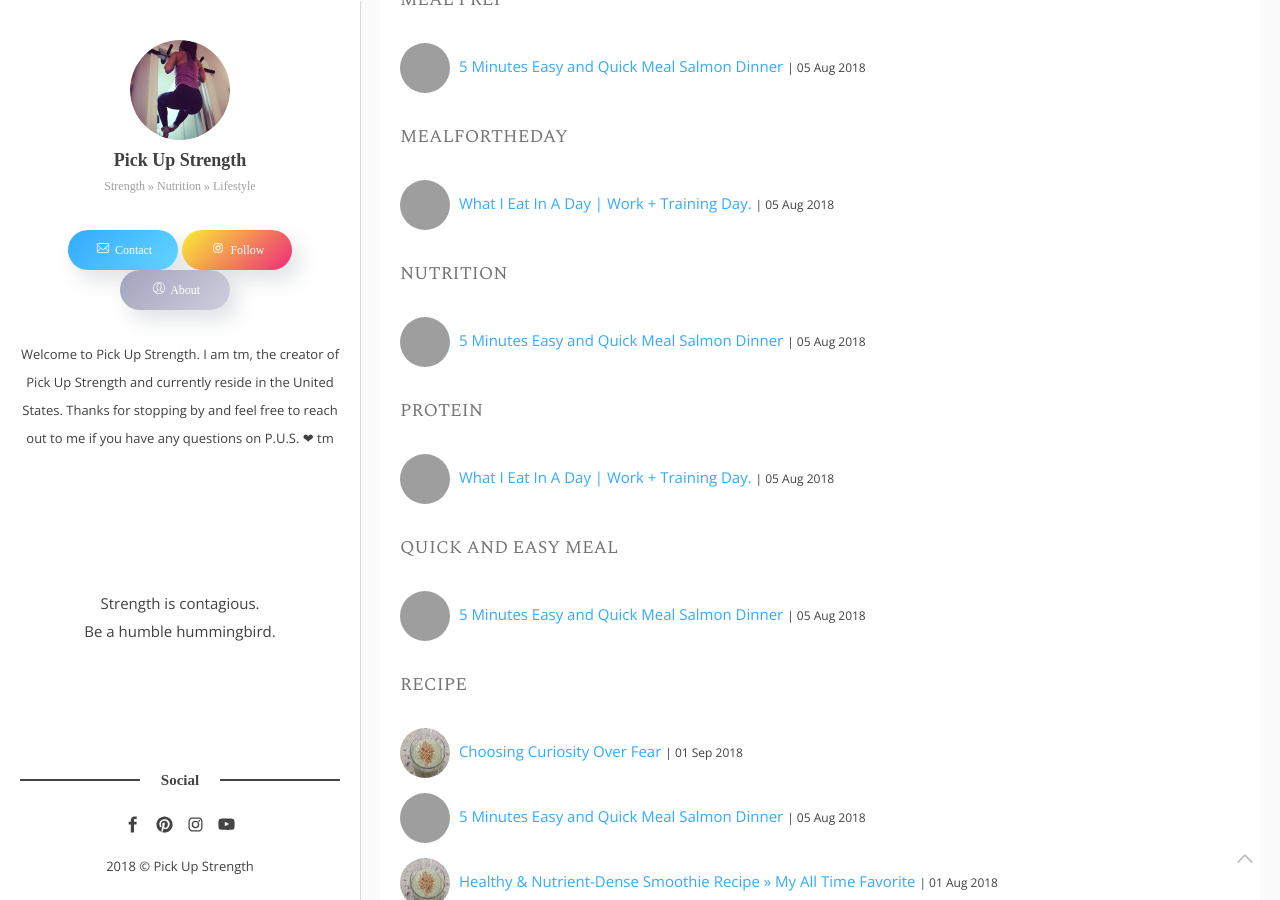
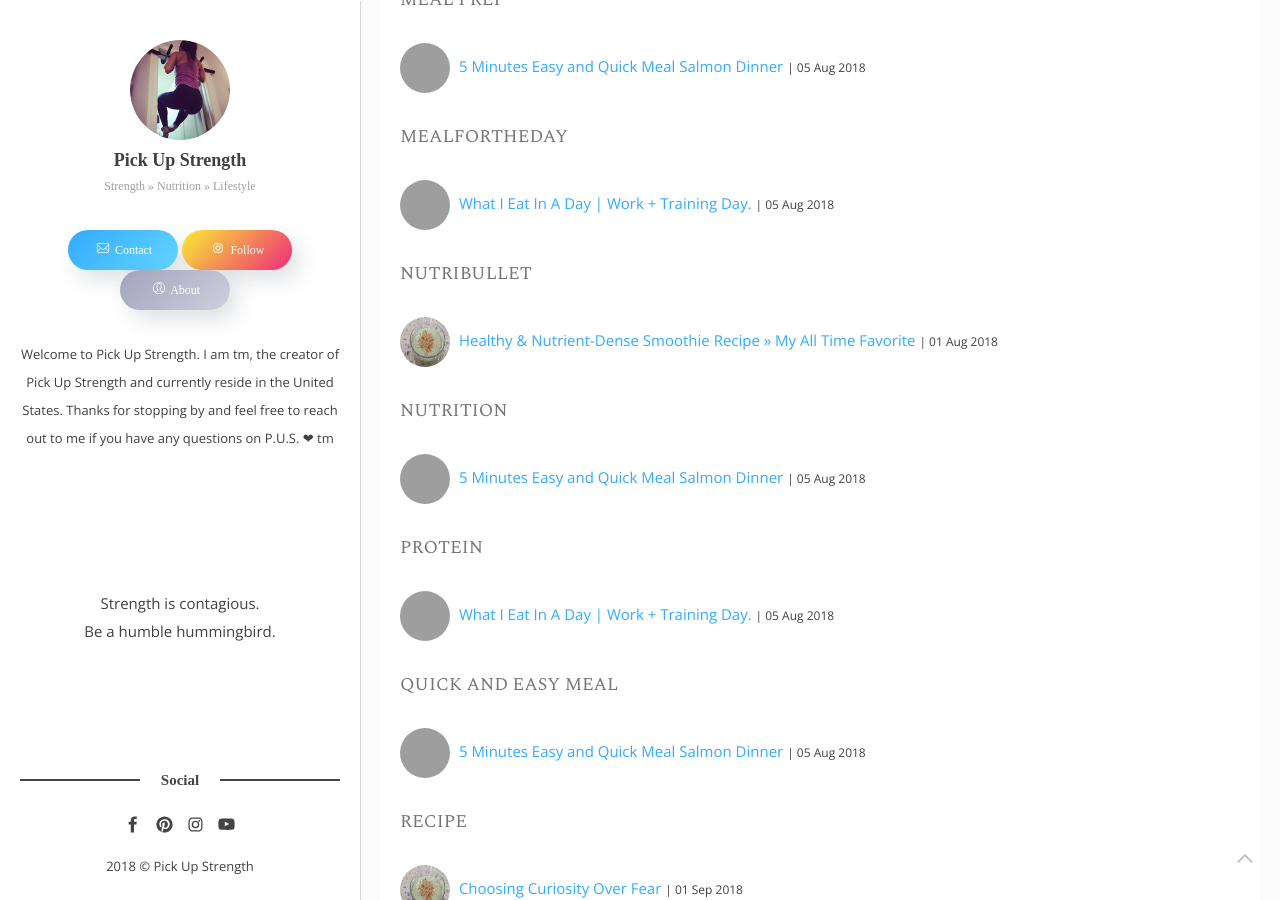
Before and after one commit to teckmonster/pickupstrength, a Jekyll site: the page built from tags.html, in a window 1280 px wide and 900 px high, scrolled down 989 px, cut to the strip 0-900 px from the top of the window. Built offline with Jekyll 4.4.1, drawn with Linux system fonts in a browser that asks for light colours; some web fonts are replaced; comment, search, counter and statistics services are not loaded; grey boxes are pictures that could not be loaded.

Commit message:
edit post smoothie

```diff
--- a/_posts/2018-08-11-healthy-nutrient-dense-smoothie-recipe.markdown
+++ b/_posts/2018-08-11-healthy-nutrient-dense-smoothie-recipe.markdown
@@ -4,7 +4,7 @@
 date: 2018-08-01 20:13:18 +0200
 header-img: "images/smoothie-3.jpg"
 image: smoothie-3.jpg
-tags: [smoothie, recipe]
+tags: [smoothie, recipe, nutribullet]
 categories: nutrition
 description: A well balanced and nutrient dense recipe with macronutrients - protein, healthy fat, and fiber! Depending on your nutrition goals, you can use this recipe and tailor to your needs. The goal is to make sure your smoothie has these macronutrients.
 
@@ -45,7 +45,7 @@
 
 #### Instructions
 
-Place all the ingredients in a high-speed blender and blend until desired consistency. I like to put liquid in the blender cup first!
+Place all the ingredients in a high-speed blender (my favorite by far is the NutriBullet) and blend until desired consistency. I like to put liquid in the blender cup first!
 
 I finally found my favorite protein powder. It is the Vital Proteins Collagen Peptides. It is pasture-raised, grass-fed, non-GMO, and Kosher. Their collagen powder is soluble in cold and hot liquids, and you can put them in coffee or mixed into a smoothie.
 
@@ -79,6 +79,7 @@
 
 #### Featured Brands I Use
 
+<a target="_blank"  href="https://www.amazon.com/gp/product/B007TIE0GQ/ref=as_li_tl?ie=UTF8&camp=1789&creative=9325&creativeASIN=B007TIE0GQ&linkCode=as2&tag=pickupstrengt-20&linkId=d58c536248555805feb2414d1bd17a7c"><img border="0" src="//ws-na.amazon-adsystem.com/widgets/q?_encoding=UTF8&MarketPlace=US&ASIN=B007TIE0GQ&ServiceVersion=20070822&ID=AsinImage&WS=1&Format=_SL110_&tag=pickupstrengt-20" ></a><img src="//ir-na.amazon-adsystem.com/e/ir?t=pickupstrengt-20&l=am2&o=1&a=B007TIE0GQ" width="1" height="1" border="0" alt="" style="border:none !important; margin:0px !important;" />
 <a target="_blank"  href="https://www.amazon.com/gp/product/B00K6JUG4K/ref=as_li_tl?ie=UTF8&camp=1789&creative=9325&creativeASIN=B00K6JUG4K&linkCode=as2&tag=pickupstrengt-20&linkId=8039e400227e0f7f6d9230863905221b"><img border="0" src="//ws-na.amazon-adsystem.com/widgets/q?_encoding=UTF8&MarketPlace=US&ASIN=B00K6JUG4K&ServiceVersion=20070822&ID=AsinImage&WS=1&Format=_SL110_&tag=pickupstrengt-20" ></a><img src="//ir-na.amazon-adsystem.com/e/ir?t=pickupstrengt-20&l=am2&o=1&a=B00K6JUG4K" width="1" height="1" border="0" alt="" style="border:none !important; margin:0px !important;" />
 <a target="_blank"  href="https://www.amazon.com/gp/product/B071DBB21X/ref=as_li_tl?ie=UTF8&camp=1789&creative=9325&creativeASIN=B071DBB21X&linkCode=as2&tag=pickupstrengt-20&linkId=7c31ec9b3902d4fe782560cd69c8fbd4"><img border="0" src="//ws-na.amazon-adsystem.com/widgets/q?_encoding=UTF8&MarketPlace=US&ASIN=B071DBB21X&ServiceVersion=20070822&ID=AsinImage&WS=1&Format=_SL110_&tag=pickupstrengt-20" ></a><img src="//ir-na.amazon-adsystem.com/e/ir?t=pickupstrengt-20&l=am2&o=1&a=B071DBB21X" width="1" height="1" border="0" alt="" style="border:none !important; margin:0px !important;" />
 <a target="_blank"  href="https://www.amazon.com/gp/product/B00856TSCC/ref=as_li_tl?ie=UTF8&camp=1789&creative=9325&creativeASIN=B00856TSCC&linkCode=as2&tag=pickupstrengt-20&linkId=e6b863f88fc4966bb476d00f04ecbc43"><img border="0" src="//ws-na.amazon-adsystem.com/widgets/q?_encoding=UTF8&MarketPlace=US&ASIN=B00856TSCC&ServiceVersion=20070822&ID=AsinImage&WS=1&Format=_SL110_&tag=pickupstrengt-20" ></a><img src="//ir-na.amazon-adsystem.com/e/ir?t=pickupstrengt-20&l=am2&o=1&a=B00856TSCC" width="1" height="1" border="0" alt="" style="border:none !important; margin:0px !important;" />
```
